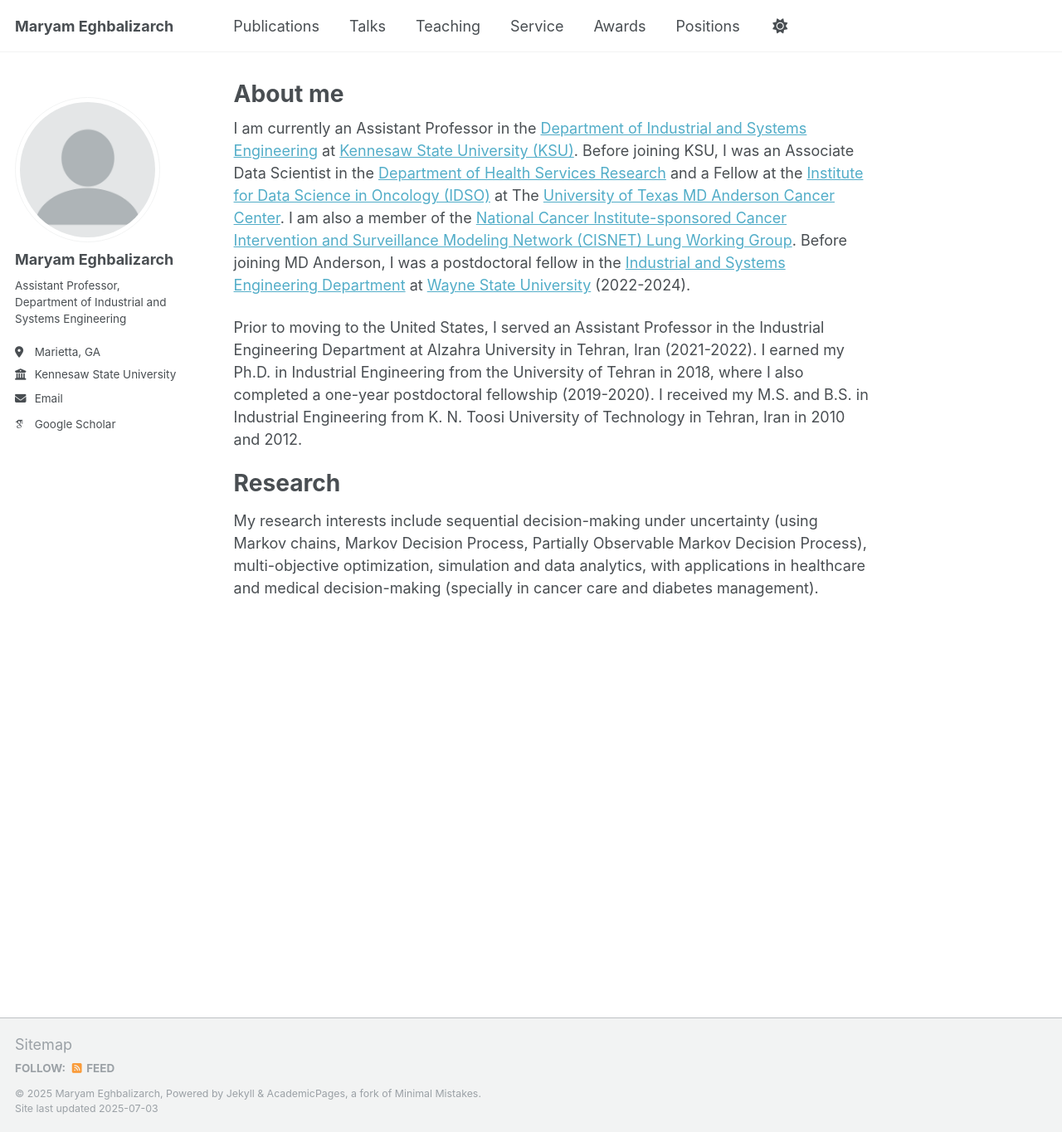
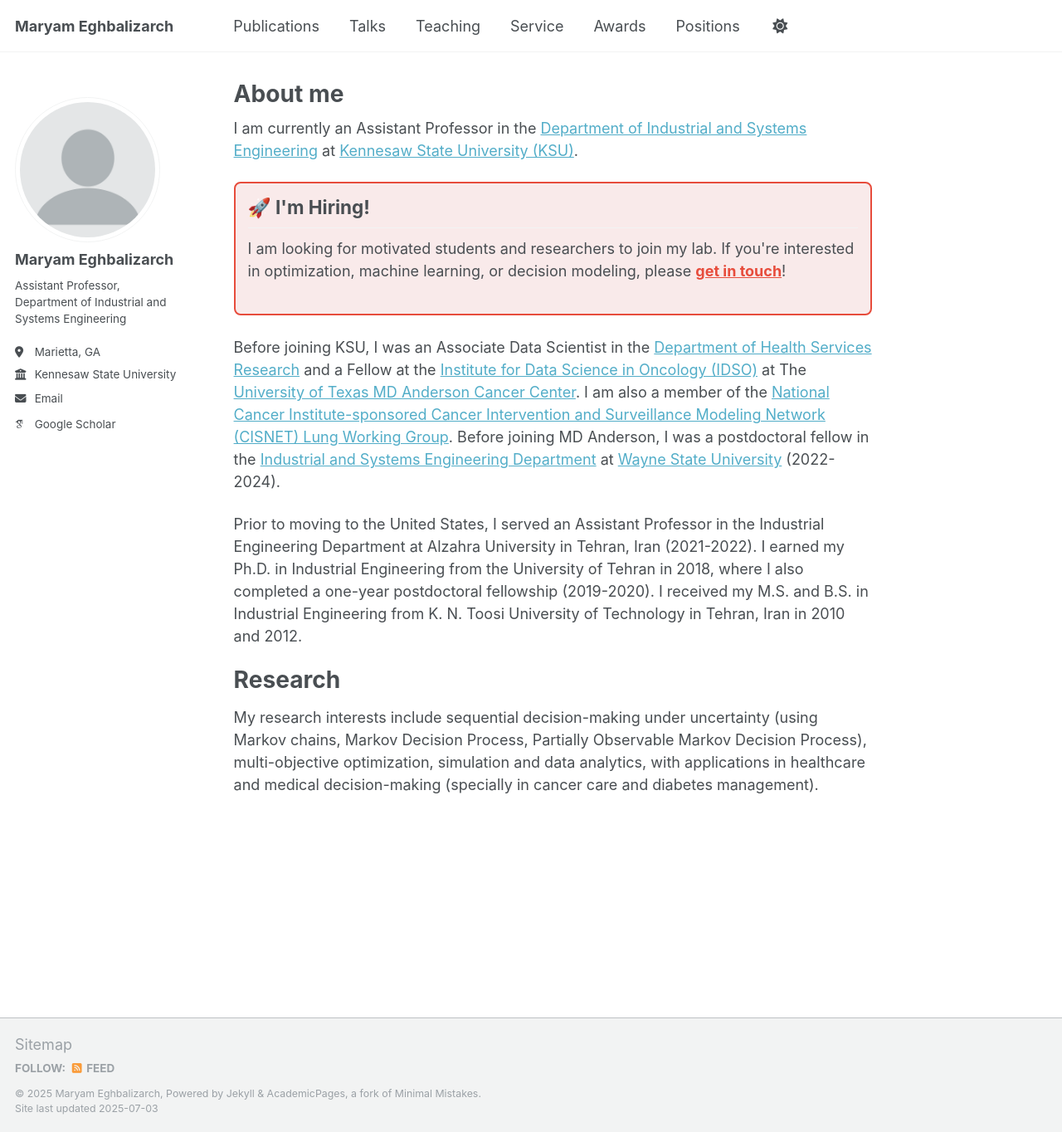
Before and after one commit to meghbalizarch/meghbalizarch.github.io, a Jekyll site: the page built from _pages/about.md, in a window 1280 px wide and 1364 px high. Shown: the whole window at 83% size. Built offline with Jekyll 4.4.1, drawn with Linux system fonts in a browser that asks for light colours; some web fonts are replaced; a script that is not in the unit is left out.

Commit message:
Update about.md

```diff
--- a/_pages/about.md
+++ b/_pages/about.md
@@ -7,7 +7,16 @@ redirect_from:
   - /about.html
 ---
 
-I am currently an Assistant Professor in the [Department of Industrial and Systems Engineering](https://www.kennesaw.edu/spceet/academics/industrial-systems-engineering/index.php) at [Kennesaw State University (KSU)](https://www.kennesaw.edu/). Before joining KSU, I was an Associate Data Scientist in the [Department of Health Services Research](https://www.mdanderson.org/research/departments-labs-institutes/departments-divisions/health-services-research.html) and a Fellow at the [Institute for Data Science in Oncology (IDSO)](https://www.mdanderson.org/research/departments-labs-institutes/institutes/institute-for-data-science-in-oncology.html) at The [University of Texas MD Anderson Cancer Center](https://www.mdanderson.org/). I am also a member of the [National Cancer Institute-sponsored Cancer Intervention and Surveillance Modeling Network (CISNET) Lung Working Group](https://cisnet.cancer.gov/lung/). Before joining MD Anderson, I was a postdoctoral fellow in the [Industrial and Systems Engineering Department](https://engineering.wayne.edu/industrial-systems) at [Wayne State University](https://wayne.edu/) (2022-2024).
+I am currently an Assistant Professor in the [Department of Industrial and Systems Engineering](https://www.kennesaw.edu/spceet/academics/industrial-systems-engineering/index.php) at [Kennesaw State University (KSU)](https://www.kennesaw.edu/).
+
+<div style="border: 2px solid #e74c3c; background-color: #f9eaea; padding: 15px; border-radius: 8px; margin-bottom: 25px;">
+  <h2 style="margin-top: 0;">🚀 I'm Hiring!</h2>
+  <p>
+    I am looking for motivated students and researchers to join my lab. If you're interested in optimization, machine learning, or decision modeling, please <a href="/join" style="color:#e74c3c;"><strong>get in touch</strong></a>!
+  </p>
+</div>
+
+Before joining KSU, I was an Associate Data Scientist in the [Department of Health Services Research](https://www.mdanderson.org/research/departments-labs-institutes/departments-divisions/health-services-research.html) and a Fellow at the [Institute for Data Science in Oncology (IDSO)](https://www.mdanderson.org/research/departments-labs-institutes/institutes/institute-for-data-science-in-oncology.html) at The [University of Texas MD Anderson Cancer Center](https://www.mdanderson.org/). I am also a member of the [National Cancer Institute-sponsored Cancer Intervention and Surveillance Modeling Network (CISNET) Lung Working Group](https://cisnet.cancer.gov/lung/). Before joining MD Anderson, I was a postdoctoral fellow in the [Industrial and Systems Engineering Department](https://engineering.wayne.edu/industrial-systems) at [Wayne State University](https://wayne.edu/) (2022-2024).
 
 Prior to moving to the United States, I served an Assistant Professor in the Industrial Engineering Department at Alzahra University in Tehran, Iran (2021-2022). I earned my Ph.D. in Industrial Engineering from the University of Tehran in 2018, where I also completed a one-year postdoctoral fellowship (2019-2020). I received my M.S. and B.S. in Industrial Engineering from K. N. Toosi University of Technology in Tehran, Iran in 2010 and 2012.
 
```
